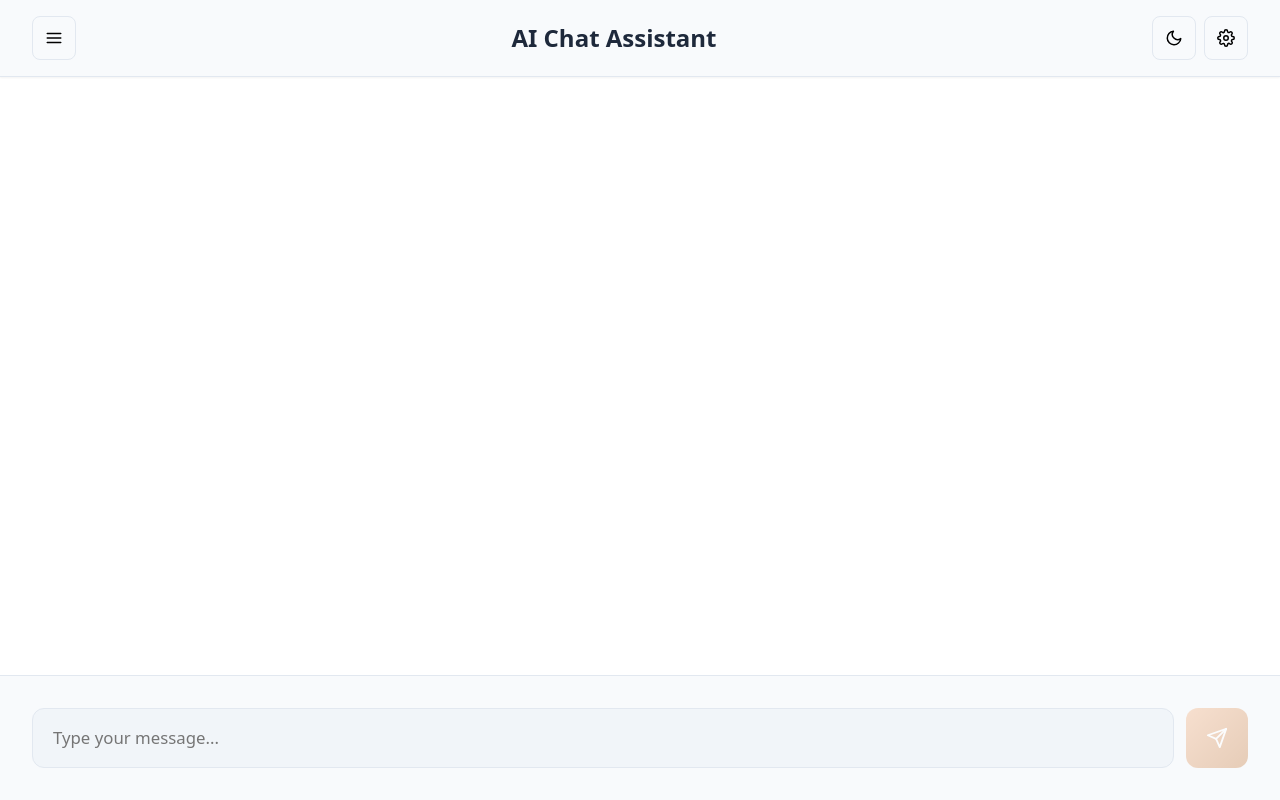
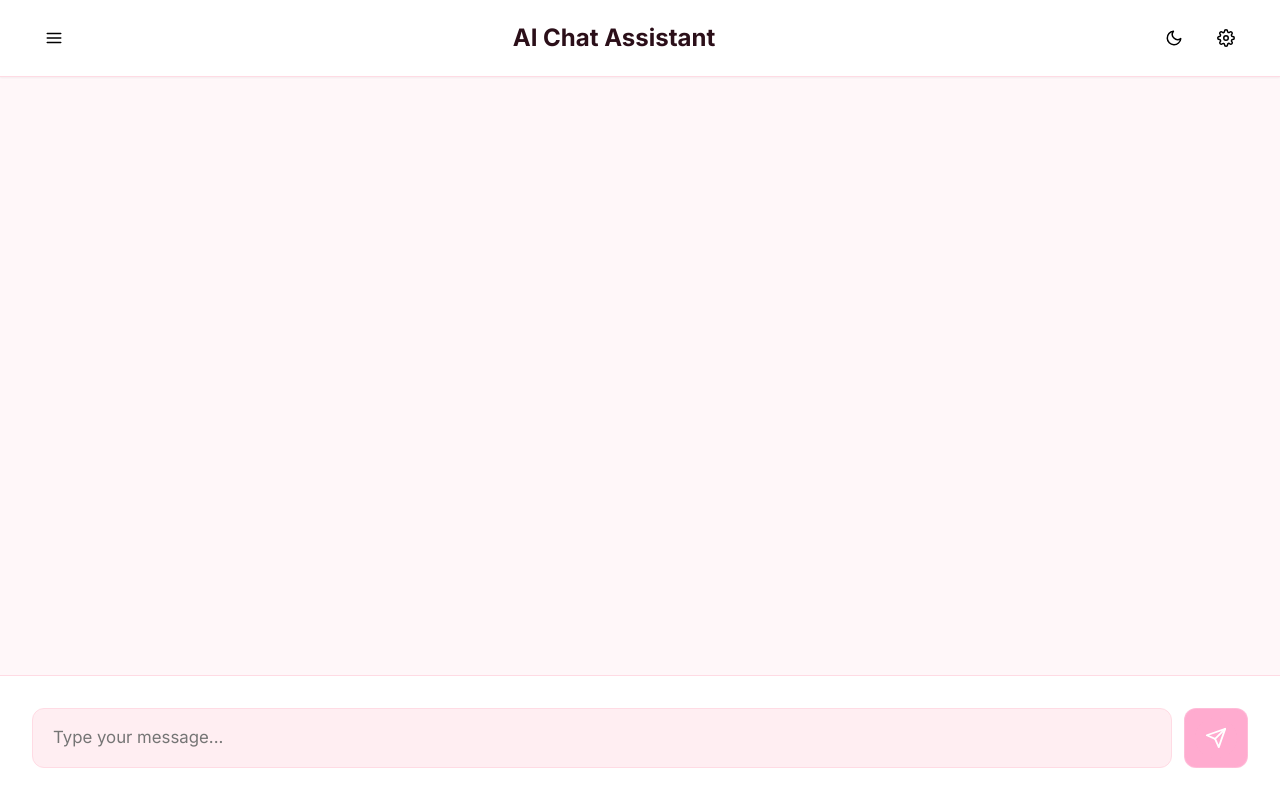
Before and after one commit to 2004Luka/ChatBot, a React (Vite) app: page / in a window 1280 px wide. Built offline with nearby package versions, Linux system fonts and the light colour scheme.

Commit message:
updated ui

```diff
--- a/src/App.css
+++ b/src/App.css
@@ -1,134 +1,4 @@
-/* Modern Design System - Enhanced App Styles */
-@import url('https://fonts.googleapis.com/css2?family=Inter:wght@300;400;500;600;700&display=swap');
-
-:root {
-  /* Color Palette */
-  --primary-50: #fff8f3;
-  --primary-100: #fbeee6;
-  --primary-200: #f7c6a3;
-  --primary-300: #f2b385;
-  --primary-400: #eab38f;
-  --primary-500: #e2a06a;
-  --primary-600: #d18c54;
-  --primary-700: #b97a47;
-  --primary-800: #a06a3a;
-  --primary-900: #7c5c3e;
-
-  --secondary-50: #fff;
-  --secondary-100: #fff8f3;
-  --secondary-200: #fbeee6;
-  --secondary-300: #f2e6da;
-  --secondary-400: #e2a06a;
-  --secondary-500: #eab38f;
-  --secondary-600: #f7c6a3;
-  --secondary-700: #f2b385;
-  --secondary-800: #eab38f;
-  --secondary-900: #b97a47;
-
-  /* Neutral Colors */
-  --gray-50: #fff8f3;
-  --gray-100: #fbeee6;
-  --gray-200: #f2e6da;
-  --gray-300: #e5d3c6;
-  --gray-400: #cbb6a0;
-  --gray-500: #a08a6a;
-  --gray-600: #7c5c3e;
-  --gray-700: #5c3c1e;
-  --gray-800: #3a2c22;
-  --gray-900: #2d1c10;
-
-  /* Semantic Colors */
-  --success-500: #81c784;
-  --warning-500: #ffd54f;
-  --error-500: #e57373;
-  --info-500: #64b5f6;
-
-  /* Light Theme */
-  --bg-primary: #fff8f3;
-  --bg-secondary: #ffffff;
-  --bg-tertiary: #fbeee6;
-  --text-primary: #2d1c10;
-  --text-secondary: #7c5c3e;
-  --text-tertiary: #a08a6a;
-  --border-primary: #f2e6da;
-  --border-secondary: #e5d3c6;
-  --shadow-sm: 0 1px 2px 0 rgb(0 0 0 / 0.05);
-  --shadow-md: 0 4px 6px -1px rgb(0 0 0 / 0.1), 0 2px 4px -2px rgb(0 0 0 / 0.1);
-  --shadow-lg: 0 10px 15px -3px rgb(0 0 0 / 0.1), 0 4px 6px -4px rgb(0 0 0 / 0.1);
-  --shadow-xl: 0 20px 25px -5px rgb(0 0 0 / 0.1), 0 8px 10px -6px rgb(0 0 0 / 0.1);
-
-  /* Gradients */
-  --gradient-primary: linear-gradient(135deg, #f7c6a3 0%, #fff8f3 100%);
-  --gradient-secondary: linear-gradient(135deg, #eab38f 0%, #f2b385 100%);
-  --gradient-accent: linear-gradient(135deg, #f7c6a3 0%, #eab38f 100%);
-  --gradient-warm: linear-gradient(135deg, #fbeee6 0%, #eab38f 100%);
-  --gradient-cool: linear-gradient(135deg, #fff8f3 0%, #fbeee6 100%);
-
-  /* Spacing */
-  --space-1: 0.25rem;
-  --space-2: 0.5rem;
-  --space-3: 0.75rem;
-  --space-4: 1rem;
-  --space-5: 1.25rem;
-  --space-6: 1.5rem;
-  --space-8: 2rem;
-  --space-10: 2.5rem;
-  --space-12: 3rem;
-  --space-16: 4rem;
-  --space-20: 5rem;
-
-  /* Border Radius */
-  --radius-sm: 0.125rem;
-  --radius-md: 0.25rem;
-  --radius-lg: 0.375rem;
-  --radius-xl: 0.5rem;
-  --radius-2xl: 0.75rem;
-  --radius-full: 9999px;
-
-  /* Typography */
-  --font-sans: 'Inter', -apple-system, BlinkMacSystemFont, 'Segoe UI', Roboto, sans-serif;
-  --font-mono: 'JetBrains Mono', 'Fira Code', 'Monaco', 'Cascadia Code', monospace;
-
-  /* Transitions */
-  --transition-fast: 150ms cubic-bezier(0.4, 0, 0.2, 1);
-  --transition-normal: 300ms cubic-bezier(0.4, 0, 0.2, 1);
-  --transition-slow: 500ms cubic-bezier(0.4, 0, 0.2, 1);
-}
-
-/* Dark Theme Variables */
-[data-theme="dark"] {
-  --bg-primary: #181818;
-  --bg-secondary: #23201d;
-  --bg-tertiary: #3a2c22;
-  --text-primary: #fff8f3;
-  --text-secondary: #f7c6a3;
-  --text-tertiary: #eab38f;
-  --border-primary: #3a2c22;
-  --border-secondary: #23201d;
-}
-
-* {
-  box-sizing: border-box;
-  margin: 0;
-  padding: 0;
-}
-
-body {
-  font-family: var(--font-sans);
-  background: var(--gradient-cool);
-  background-attachment: fixed;
-  height: 100vh;
-  display: flex;
-  justify-content: center;
-  align-items: center;
-  margin: 0;
-  padding: 0;
-  overflow: hidden;
-  color: var(--text-primary);
-  line-height: 1.6;
-  -webkit-font-smoothing: antialiased;
-  -moz-osx-font-smoothing: grayscale;
-}
+/* App-specific styles only. All design tokens and global resets live in index.css */
 
 /* Enhanced Loading Container */
 .loading-container {
@@ -146,17 +16,8 @@ body {
   overflow: hidden;
 }
 
-.loading-container::before {
-  content: '';
-  position: absolute;
-  top: 0;
-  left: 0;
-  right: 0;
-  bottom: 0;
-  background: linear-gradient(45deg, transparent 30%, rgba(255, 255, 255, 0.1) 50%, transparent 70%);
-  animation: shimmer 2s infinite;
-  z-index: 1;
-}
+/* remove shimmer and gradients */
+.loading-container::before { content: none; }
 
 .loading-content {
   position: relative;
@@ -191,7 +52,7 @@ body {
 .loading-spinner::before {
   width: 100%;
   height: 100%;
-  background: conic-gradient(from 0deg, var(--primary-400), var(--secondary-400), var(--primary-400));
+  background: var(--primary-600);
   animation: spin 1.5s linear infinite;
 }
 
@@ -234,60 +95,10 @@ body {
   }
 }
 
-/* Dark Mode Support */
+/* Theme-specific tweak for loading background */
 @media (prefers-color-scheme: dark) {
-  body {
-    background: linear-gradient(135deg, #0f172a 0%, #1e293b 100%);
-  }
-
   .loading-container {
-    background: linear-gradient(135deg, #0f172a 0%, #1e293b 100%);
+    background: linear-gradient(135deg, #1c1410 0%, #231a14 100%);
     color: var(--text-primary);
   }
 }
-
-/* Smooth Theme Transitions */
-* {
-  transition: background-color var(--transition-normal),
-              color var(--transition-normal),
-              border-color var(--transition-normal),
-              box-shadow var(--transition-normal);
-}
-
-/* Focus Styles */
-*:focus {
-  outline: 2px solid var(--primary-500);
-  outline-offset: 2px;
-}
-
-/* Scrollbar Styling */
-::-webkit-scrollbar {
-  width: 8px;
-  height: 8px;
-}
-
-::-webkit-scrollbar-track {
-  background: var(--bg-secondary);
-  border-radius: var(--radius-full);
-}
-
-::-webkit-scrollbar-thumb {
-  background: var(--gray-400);
-  border-radius: var(--radius-full);
-  transition: background var(--transition-fast);
-}
-
-::-webkit-scrollbar-thumb:hover {
-  background: var(--gray-500);
-}
-
-/* Selection Styling */
-::selection {
-  background: var(--primary-200);
-  color: var(--primary-900);
-}
-
-[data-theme="dark"] ::selection {
-  background: var(--primary-800);
-  color: var(--primary-100);
-}
--- a/src/components/deepseak.css
+++ b/src/components/deepseak.css
@@ -1,89 +1,4 @@
-/* Modern Chat Interface - Enhanced Design System */
-
-/* CSS Custom Properties */
-:root {
-  /* Colors - Light Theme */
-  --primary-50: #fff8f3;
-  --primary-100: #f7c6a3;
-  --primary-200: #ffd9c0;
-  --primary-300: #eab38f;
-  --primary-400: #d5a075;
-  --primary-500: #b97a47;
-  --primary-600: #735138;
-  --primary-700: #3a2c22;
-  --primary-800: #23201d;
-  --primary-900: #181818;
-
-  /* Background Colors */
-  --bg-primary: #ffffff;
-  --bg-secondary: #f8fafc;
-  --bg-tertiary: #f1f5f9;
-
-  /* Text Colors */
-  --text-primary: #1e293b;
-  --text-secondary: #64748b;
-
-  /* Border Colors */
-  --border-primary: #e2e8f0;
-  --border-secondary: #cbd5e1;
-
-  /* Gray Scale */
-  --gray-300: #d1d5db;
-  --gray-400: #9ca3af;
-  --gray-600: #4b5563;
-  --gray-700: #374151;
-
-  /* Shadows */
-  --shadow-sm: 0 1px 2px 0 rgb(0 0 0 / 0.05);
-  --shadow-md: 0 4px 6px -1px rgb(0 0 0 / 0.1), 0 2px 4px -2px rgb(0 0 0 / 0.1);
-  --shadow-lg: 0 10px 15px -3px rgb(0 0 0 / 0.1), 0 4px 6px -4px rgb(0 0 0 / 0.1);
-  --shadow-xl: 0 20px 25px -5px rgb(0 0 0 / 0.1), 0 8px 10px -6px rgb(0 0 0 / 0.1);
-
-  /* Spacing */
-  --space-1: 0.25rem;
-  --space-2: 0.5rem;
-  --space-3: 0.75rem;
-  --space-4: 1rem;
-  --space-5: 1.25rem;
-  --space-6: 1.5rem;
-  --space-8: 2rem;
-
-  /* Border Radius */
-  --radius-sm: 0.25rem;
-  --radius-md: 0.375rem;
-  --radius-lg: 0.5rem;
-  --radius-xl: 0.75rem;
-  --radius-full: 9999px;
-
-  /* Transitions */
-  --transition-fast: 0.15s ease;
-  --transition-normal: 0.3s ease;
-  --transition-slow: 0.5s ease;
-
-  /* Gradients */
-  --gradient-primary: linear-gradient(135deg, var(--primary-100) 0%, var(--primary-500) 100%);
-  --gradient-button: linear-gradient(135deg, var(--primary-100) 0%, var(--primary-400) 100%);
-
-  /* Error Colors */
-  --error-500: #ef4444;
-
-  /* Fonts */
-  --font-sans: system-ui, -apple-system, sans-serif;
-  --font-mono: 'JetBrains Mono', 'Fira Code', 'Monaco', monospace;
-  --button-text: var(--primary-900);
-}
-
-/* Dark Theme Variables */
-[data-theme="dark"] {
-  --bg-primary: var(--primary-900);
-  --bg-secondary: var(--primary-800);
-  --bg-tertiary: #181818;
-  --text-primary: var(--primary-50);
-  --text-secondary: var(--primary-200);
-  --border-primary: var(--primary-700);
-  --border-secondary: var(--primary-600);
-  --button-text: var(--primary-50);
-}
+/* Chat Interface - component styles only. Tokens are defined in index.css */
 
 /* Base Container */
 .container {
@@ -133,11 +48,11 @@
   align-items: center;
   justify-content: space-between;
   padding: var(--space-4) var(--space-6);
-  background: var(--bg-secondary);
+  background: var(--surface-glass);
   border-bottom: 1px solid var(--border-primary);
   z-index: 10;
   position: relative;
-  box-shadow: var(--shadow-sm);
+  box-shadow: 0 1px 0 0 rgba(255,255,255,0.3) inset, var(--shadow-sm);
   transition: all var(--transition-normal);
 }
 
@@ -158,8 +73,9 @@
 .sidebar-toggle,
 .theme-toggle,
 .settings-toggle {
-  background: var(--bg-secondary);
-  border: 1px solid var(--border-primary);
+  background: rgba(255, 255, 255, 0.1);
+  backdrop-filter: blur(20px);
+  border: 1px solid rgba(255, 255, 255, 0.2);
   font-size: 1.25rem;
   padding: var(--space-3);
   border-radius: var(--radius-lg);
@@ -174,29 +90,13 @@
   overflow: hidden;
 }
 
-.sidebar-toggle::before,
-.theme-toggle::before,
-.settings-toggle::before {
-  content: '';
-  position: absolute;
-  top: 0;
-  left: -100%;
-  width: 100%;
-  height: 100%;
-  background: linear-gradient(90deg, transparent, rgba(255, 255, 255, 0.2), transparent);
-  transition: left var(--transition-slow);
-}
-
-.sidebar-toggle:hover::before,
-.theme-toggle:hover::before,
-.settings-toggle:hover::before {
-  left: 100%;
-}
+/* remove gradient shimmer */
 
 .sidebar-toggle:hover,
 .theme-toggle:hover,
 .settings-toggle:hover {
-  background: var(--bg-tertiary);
+  background: rgba(255, 255, 255, 0.2);
+  backdrop-filter: blur(25px);
   border-color: var(--primary-300);
   transform: translateY(-2px);
   box-shadow: var(--shadow-md);
@@ -216,15 +116,15 @@
   left: 0;
   width: 320px;
   height: 100vh;
-  background: var(--bg-secondary);
-  backdrop-filter: blur(20px);
-  border-right: 1px solid var(--border-primary);
+  background: rgba(255, 255, 255, 0.95);
+  backdrop-filter: blur(30px);
+  border-right: 1px solid rgba(255, 255, 255, 0.1);
   z-index: 200;
   display: flex;
   flex-direction: column;
   transform: translateX(-100%);
   transition: transform var(--transition-normal);
-  box-shadow: var(--shadow-xl);
+  box-shadow: 0 1px 0 0 rgba(255,255,255,0.06) inset, var(--shadow-xl);
   overflow: hidden;
 }
 
@@ -284,18 +184,21 @@
   display: flex;
   align-items: center;
   justify-content: center;
-  background: var(--gradient-button);
+  background: rgba(255, 46, 136, 0.8);
+  backdrop-filter: blur(20px);
   color: var(--button-text);
   font-size: 1rem;
   font-weight: 600;
   height: 48px;
-  border: none;
+  border: 1px solid rgba(255, 255, 255, 0.2);
   border-radius: var(--radius-lg);
   cursor: pointer;
   transition: all var(--transition-fast);
 }
 
 .new-chat-btn:hover {
+  background: rgba(255, 46, 136, 0.9);
+  backdrop-filter: blur(25px);
   transform: translateY(-2px);
   box-shadow: var(--shadow-lg);
 }
@@ -319,7 +222,7 @@
   align-items: center;
   min-height: 56px;
   padding: var(--space-4);
-  border-radius: var(--radius-lg);
+  border-radius: var(--radius-xl);
   cursor: pointer;
   transition: all var(--transition-fast);
   background: var(--bg-tertiary);
@@ -329,22 +232,11 @@
   overflow: hidden;
 }
 
-.conversation-item::before {
-  content: '';
-  position: absolute;
-  top: 0;
-  left: 0;
-  right: 0;
-  bottom: 0;
-  background: var(--gradient-primary);
-  opacity: 0;
-  transition: opacity var(--transition-fast);
-  z-index: 0;
-}
+/* no gradient overlay */
 
 .conversation-item:hover {
   background: var(--bg-tertiary);
-  border-color: var(--primary-200);
+  border-color: var(--primary-400);
   transform: translateX(4px);
   box-shadow: var(--shadow-md);
 }
@@ -354,9 +246,9 @@
 }
 
 .conversation-item.active {
-  background: var(--primary-200);
+  background: var(--primary-100);
   color: var(--text-primary);
-  border-left: 4px solid var(--primary-500);
+  border-left: 4px solid var(--primary-600);
 }
 
 .conversation-item.active::before {
@@ -516,8 +408,10 @@
 }
 
 .setting-actions button:not(.danger) {
-  background: var(--gradient-button);
-  color: var(--primary-900);
+  background: rgba(255, 46, 136, 0.8);
+  backdrop-filter: blur(20px);
+  color: var(--button-text);
+  border: 1px solid rgba(255, 255, 255, 0.2);
 }
 
 .setting-actions button.danger {
@@ -541,6 +435,8 @@
 }
 
 .setting-actions button:hover {
+  background: rgba(255, 46, 136, 0.9);
+  backdrop-filter: blur(25px);
   transform: translateY(-2px);
   box-shadow: var(--shadow-lg);
 }
@@ -617,7 +513,7 @@
   position: relative;
   word-wrap: break-word;
   line-height: 1.6;
-  font-size: 0.80rem;
+  font-size: 0.9rem;
   transition: all var(--transition-fast);
 }
 
@@ -627,8 +523,8 @@
 }
 
 .message.user .message-content {
-  background: var(--gradient-primary);
-  color: var(--primary-900);
+  background: var(--primary-600);
+  color: #ffffff;
   border-bottom-right-radius: var(--radius-sm);
   box-shadow: var(--shadow-md);
   position: relative;
@@ -671,7 +567,7 @@
   left: 0;
   width: 4px;
   height: 100%;
-  background: var(--gradient-primary);
+  background: var(--primary-600);
   border-radius: var(--radius-sm) 0 0 var(--radius-sm);
 }
 
@@ -693,7 +589,7 @@
   background: var(--primary-800);
   color: var(--primary-50);
   font-family: var(--font-mono);
-  font-size: 0.98rem;
+  font-size: 0.9rem;
   white-space: pre;
   overflow-x: auto;
   line-height: 1.7;
@@ -705,9 +601,16 @@
 }
 
 [data-theme="light"] .message.bot .message-content pre {
-  background: var(--primary-50);
-  color: var(--primary-900);
-  border: 1px solid var(--primary-300);
+  background: var(--gray-50);
+  color: var(--text-primary);
+  border: 1px solid var(--border-primary);
+}
+
+/* Explicit dark override for code blocks to ensure high contrast */
+[data-theme="dark"] .message.bot .message-content pre {
+  background: var(--accent-900);
+  color: var(--primary-50);
+  border: 1px solid var(--accent-800);
 }
 
 .message.bot .message-content pre code {
@@ -723,19 +626,71 @@
 }
 
 .message.bot .message-content code:not(pre code) {
-  background: var(--gray-700);
+  background: var(--accent-900);
   color: var(--primary-50);
   font-family: var(--font-mono);
-  font-size: 0.98rem;
+  font-size: 0.9rem;
   padding: 0.15em 0.4em;
   border-radius: 4px;
-  border: 1px solid var(--gray-600);
+  border: 1px solid var(--accent-800);
 }
 
 [data-theme="light"] .message.bot .message-content code:not(pre code) {
-  background: var(--gray-300);
-  color: var(--primary-900);
-  border: 1px solid var(--gray-400);
+  background: var(--gray-200);
+  color: var(--text-primary);
+  border: 1px solid var(--border-primary);
+}
+
+/* User bubble text for dark theme (ensure sufficient contrast on warm gradient) */
+[data-theme="dark"] .message.user .message-content {
+  color: #ffffff;
+}
+
+/* Send button text in dark mode should be light */
+[data-theme="dark"] .input-area button,
+[data-theme="dark"] .send-button {
+  color: var(--button-text);
+}
+
+/* Dark theme glassy effects */
+[data-theme="dark"] .sidebar-toggle,
+[data-theme="dark"] .theme-toggle,
+[data-theme="dark"] .settings-toggle {
+  background: rgba(0, 0, 0, 0.3);
+  border: 1px solid rgba(255, 255, 255, 0.1);
+}
+
+[data-theme="dark"] .sidebar-toggle:hover,
+[data-theme="dark"] .theme-toggle:hover,
+[data-theme="dark"] .settings-toggle:hover {
+  background: rgba(0, 0, 0, 0.4);
+}
+
+[data-theme="dark"] .sidebar {
+  background: rgba(0, 0, 0, 0.3);
+  border-right: 1px solid rgba(255, 255, 255, 0.05);
+}
+
+[data-theme="dark"] .new-chat-btn,
+[data-theme="dark"] .input-area button,
+[data-theme="dark"] .send-button,
+[data-theme="dark"] .setting-actions button:not(.danger) {
+  background: rgba(255, 46, 136, 0.6);
+  border: 1px solid rgba(255, 255, 255, 0.1);
+}
+
+[data-theme="dark"] .new-chat-btn:hover,
+[data-theme="dark"] .input-area button:hover,
+[data-theme="dark"] .send-button:hover,
+[data-theme="dark"] .setting-actions button:not(.danger):hover {
+  background: rgba(255, 46, 136, 0.8);
+}
+
+/* Active conversation item in dark mode */
+[data-theme="dark"] .conversation-item.active {
+  background: var(--bg-tertiary);
+  color: var(--text-primary);
+  border-left: 4px solid var(--primary-600);
 }
 
 .message.bot .message-content pre::-webkit-scrollbar,
@@ -833,7 +788,7 @@
   display: flex;
   gap: var(--space-3);
   padding: var(--space-6);
-  background: var(--bg-secondary);
+  background: var(--surface-glass);
   border-top: 1.5px solid var(--border-primary);
   position: relative;
   backdrop-filter: blur(20px);
@@ -872,9 +827,10 @@
 .input-area button,
 .send-button {
   padding: var(--space-4) var(--space-5);
-  background: var(--gradient-button);
-  color: var(--primary-900);
-  border: none;
+  background: rgba(255, 46, 136, 0.8);
+  backdrop-filter: blur(20px);
+  color: var(--button-text);
+  border: 1px solid rgba(255, 255, 255, 0.2);
   border-radius: var(--radius-xl);
   cursor: pointer;
   font-size: 1.1rem;
@@ -908,6 +864,8 @@
 
 .input-area button:hover,
 .send-button:hover {
+  background: rgba(255, 46, 136, 0.9);
+  backdrop-filter: blur(25px);
   transform: translateY(-2px);
   box-shadow: var(--shadow-lg);
 }
--- a/src/index.css
+++ b/src/index.css
@@ -6,67 +6,78 @@
 
 /* CSS Custom Properties for Design System */
 :root {
-  /* Color Palette */
-  --primary-50: #f0f9ff;
-  --primary-100: #e0f2fe;
-  --primary-200: #bae6fd;
-  --primary-300: #7dd3fc;
-  --primary-400: #38bdf8;
-  --primary-500: #0ea5e9;
-  --primary-600: #0284c7;
-  --primary-700: #0369a1;
-  --primary-800: #075985;
-  --primary-900: #0c4a6e;
+  /* Sunset Neon — bold warm coral + amber with high contrast */
+  --primary-50: #fff0f3;
+  --primary-100: #ffd9e3;
+  --primary-200: #ffb3c9;
+  --primary-300: #ff8ab0;
+  --primary-400: #ff5c98;
+  --primary-500: #ff2e88; /* core hue */
+  --primary-600: #e01073;
+  --primary-700: #b8085c;
+  --primary-800: #800642;
+  --primary-900: #3f0221;
 
-  --secondary-50: #fdf4ff;
-  --secondary-100: #fae8ff;
-  --secondary-200: #f5d0fe;
-  --secondary-300: #f0abfc;
-  --secondary-400: #e879f9;
-  --secondary-500: #d946ef;
-  --secondary-600: #c026d3;
-  --secondary-700: #a21caf;
-  --secondary-800: #86198f;
-  --secondary-900: #701a75;
+  /* Amber accent family */
+  --accent-50: #fff8e6;
+  --accent-100: #ffefcc;
+  --accent-200: #ffdf99;
+  --accent-300: #ffcf66;
+  --accent-400: #ffbe33;
+  --accent-500: #ffad00;
+  --accent-600: #d98f00;
+  --accent-700: #a86d00;
+  --accent-800: #704900;
+  --accent-900: #3a2600;
 
-  /* Neutral Colors */
-  --gray-50: #f9fafb;
-  --gray-100: #f3f4f6;
-  --gray-200: #e5e7eb;
-  --gray-300: #d1d5db;
-  --gray-400: #9ca3af;
-  --gray-500: #6b7280;
-  --gray-600: #4b5563;
-  --gray-700: #374151;
-  --gray-800: #1f2937;
-  --gray-900: #111827;
+  /* Warm neutrals tuned for WCAG contrast */
+  --gray-50: #fff7f9;
+  --gray-100: #ffeef2;
+  --gray-200: #ffdbe4;
+  --gray-300: #ffc2d4;
+  --gray-400: #e69ab4;
+  --gray-500: #c06f8a;
+  --gray-600: #99556d;
+  --gray-700: #6f3b4d;
+  --gray-800: #452432;
+  --gray-900: #24131b;
 
   /* Semantic Colors */
-  --success-500: #10b981;
-  --warning-500: #f59e0b;
-  --error-500: #ef4444;
-  --info-500: #3b82f6;
+  --success-500: #81c784;
+  --warning-500: #ffd54f;
+  --error-500: #e57373;
+  --info-500: #64b5f6;
 
   /* Light Theme */
-  --bg-primary: #ffffff;
-  --bg-secondary: #f8fafc;
-  --bg-tertiary: #f1f5f9;
-  --text-primary: #1e293b;
-  --text-secondary: #64748b;
-  --text-tertiary: #94a3b8;
-  --border-primary: #e2e8f0;
-  --border-secondary: #cbd5e1;
+  --bg-primary: #fff7f9;
+  --bg-secondary: #ffffff;
+  --bg-tertiary: #ffeef2;
+  --text-primary: #2b0f19;
+  --text-secondary: #6f3b4d;
+  --text-tertiary: #99556d;
+  --border-primary: #ffdbe4;
+  --border-secondary: #ffc2d4;
   --shadow-sm: 0 1px 2px 0 rgb(0 0 0 / 0.05);
   --shadow-md: 0 4px 6px -1px rgb(0 0 0 / 0.1), 0 2px 4px -2px rgb(0 0 0 / 0.1);
   --shadow-lg: 0 10px 15px -3px rgb(0 0 0 / 0.1), 0 4px 6px -4px rgb(0 0 0 / 0.1);
   --shadow-xl: 0 20px 25px -5px rgb(0 0 0 / 0.1), 0 8px 10px -6px rgb(0 0 0 / 0.1);
 
-  /* Gradients */
-  --gradient-primary: linear-gradient(135deg, #667eea 0%, #764ba2 100%);
-  --gradient-secondary: linear-gradient(135deg, #f093fb 0%, #f5576c 100%);
-  --gradient-accent: linear-gradient(135deg, #4facfe 0%, #00f2fe 100%);
-  --gradient-warm: linear-gradient(135deg, #fa709a 0%, #fee140 100%);
-  --gradient-cool: linear-gradient(135deg, #a8edea 0%, #fed6e3 100%);
+  /* Expressive gradient tokens */
+  --gradient-primary: linear-gradient(135deg, var(--primary-500) 0%, var(--accent-500) 100%);
+  --gradient-secondary: linear-gradient(135deg, var(--primary-400) 0%, var(--primary-700) 100%);
+  --gradient-accent: linear-gradient(135deg, var(--accent-400) 0%, var(--primary-600) 100%);
+  --gradient-warm: linear-gradient(135deg, #ffe1e9 0%, #ffd79f 100%);
+  --gradient-cool: linear-gradient(135deg, #3f0221 0%, #a86d00 100%);
+  --gradient-button: linear-gradient(135deg, var(--primary-600) 0%, var(--accent-500) 100%);
+
+  /* Buttons */
+  --button-text: #ffffff;
+
+  /* Fancy surface + ring tokens */
+  --surface-glass: color-mix(in oklab, var(--bg-secondary) 70%, white 30%);
+  --surface-glass-dark: color-mix(in oklab, var(--bg-secondary) 70%, black 10%);
+  --ring-outer: linear-gradient(180deg, rgba(255, 255, 255, 0.6), rgba(255, 255, 255, 0));
+  --ring-inner: linear-gradient(180deg, rgba(0, 0, 0, 0.08), rgba(0, 0, 0, 0));
 
   /* Spacing */
   --space-1: 0.25rem;
@@ -82,11 +93,11 @@
   --space-20: 5rem;
 
   /* Border Radius */
-  --radius-sm: 0.375rem;
-  --radius-md: 0.5rem;
-  --radius-lg: 0.75rem;
-  --radius-xl: 1rem;
-  --radius-2xl: 1.5rem;
+  --radius-sm: 0.25rem;
+  --radius-md: 0.375rem;
+  --radius-lg: 0.5rem;
+  --radius-xl: 0.75rem;
+  --radius-2xl: 1rem;
   --radius-full: 9999px;
 
   /* Typography */
@@ -101,14 +112,16 @@
 
 /* Dark Theme Variables */
 [data-theme="dark"] {
-  --bg-primary: #0f172a;
-  --bg-secondary: #1e293b;
-  --bg-tertiary: #334155;
-  --text-primary: #f8fafc;
-  --text-secondary: #cbd5e1;
-  --text-tertiary: #94a3b8;
-  --border-primary: #334155;
-  --border-secondary: #475569;
+  --bg-primary: #0f0610; /* deep aubergine */
+  --bg-secondary: #150912;
+  --bg-tertiary: #1c0c18;
+  --text-primary: #fff0f3;
+  --text-secondary: #ffb3c9;
+  --text-tertiary: #ff8ab0;
+  --border-primary: #2a1622;
+  --border-secondary: #341a2a;
+  --surface-glass: color-mix(in oklab, var(--bg-secondary) 85%, white 6%);
+  --surface-glass-dark: color-mix(in oklab, var(--bg-secondary) 85%, black 10%);
 }
 
 /* Reset and Base Styles */
@@ -198,13 +211,13 @@ pre {
   font-family: var(--font-mono);
   font-size: 0.875rem;
   line-height: 1.5;
-  background: var(--gray-900);
-  color: var(--gray-100);
+  background: var(--accent-900);
+  color: var(--primary-50);
   padding: var(--space-4);
   border-radius: var(--radius-lg);
   overflow-x: auto;
   margin: var(--space-4) 0;
-  border: 1px solid var(--gray-700);
+  border: 1px solid var(--accent-800);
 }
 
 /* Blockquote Styles */
```
